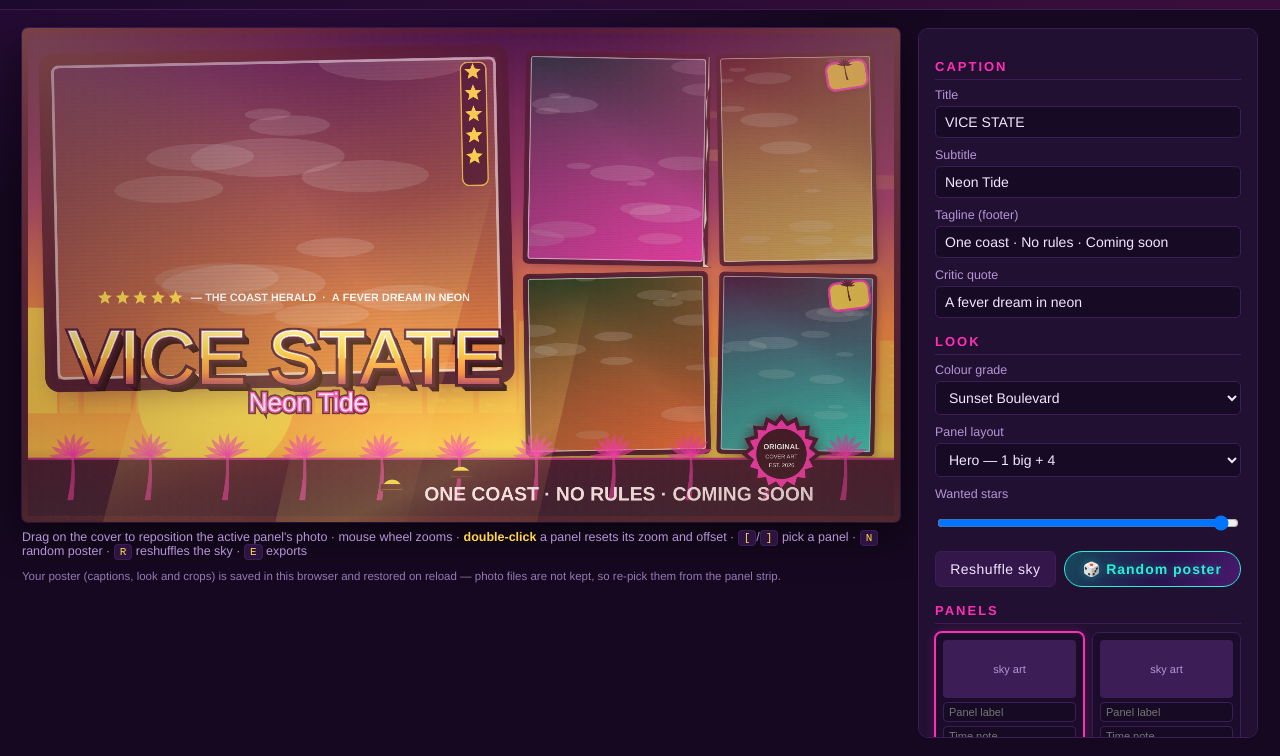
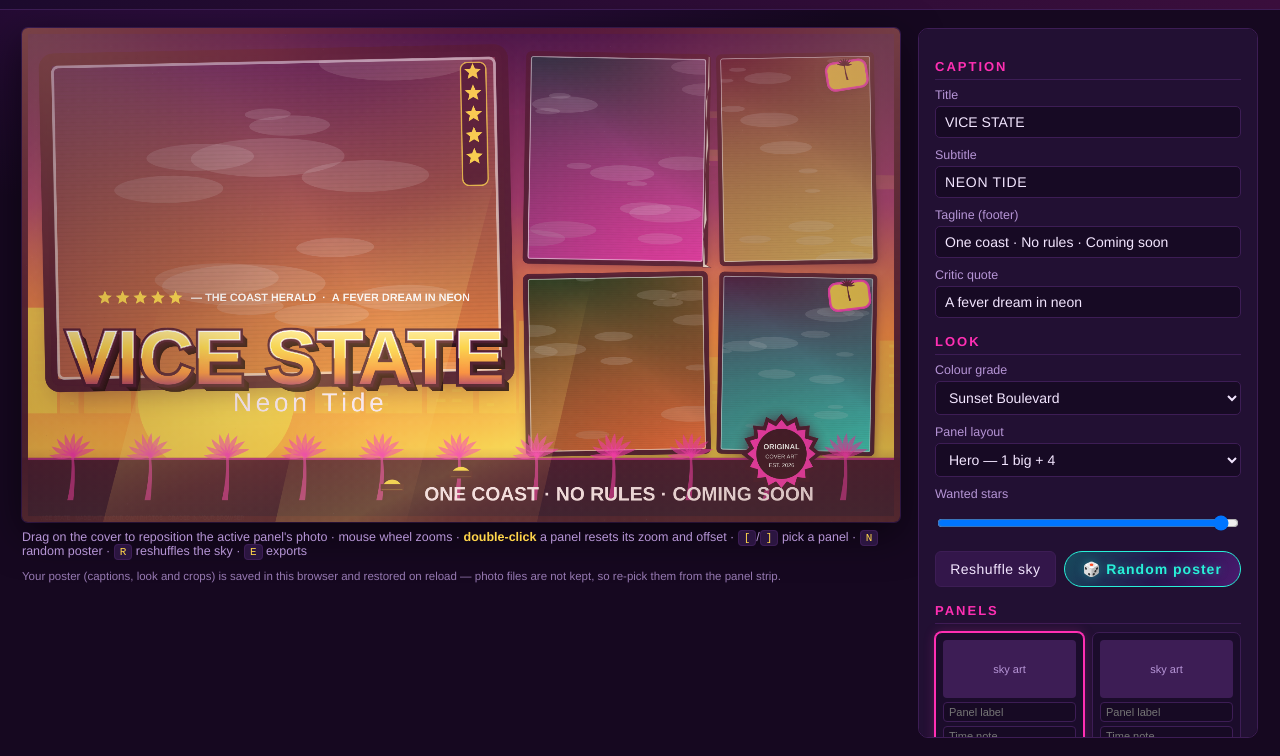
Before and after one commit to andruu21/gta6-cover-art, a plain HTML site: page app/index.html in a window 1280 px wide. Shown: the part 77-833 px from the top of the page. Drawn offline with Linux system fonts and the light colour scheme.

Commit message:
Font-free polish: weight constants, tracking

```diff
--- a/app/src/cover.js
+++ b/app/src/cover.js
@@ -8,7 +8,7 @@
 // a tilted rounded sticker chip carrying a palm glyph, and the whole grade is
 // a touch warmer because the sky's hot stop now gets an extra alpha boost.
 
-import { FONT_DISPLAY, FONT_BODY, defaultFontStack } from "./fonts.js";
+import { FONT_DISPLAY, FONT_BODY, WEIGHT, defaultFontStack } from "./fonts.js";
 export { defaultFontStack };
 
 // ---------- colour palettes ----------
@@ -287,19 +287,35 @@ function panelShadow(ctx, rect, pal) {
 // ---------- lettering ----------
 // Shrink the font size until the text fits maxW, so a long caption can never
 // overflow the poster or collide with the seal badge.
-function fitTitleSize(ctx, text, size, maxW, weight = "") {
-  ctx.font = `${weight}${Math.round(size)}px ${FONT_DISPLAY}`;
+function fitTitleSize(ctx, text, size, maxW, weight = WEIGHT.TITLE) {
+  ctx.font = `${weight ? weight + " " : ""}${Math.round(size)}px ${FONT_DISPLAY}`;
   while (size > 10 && ctx.measureText(text).width > maxW) {
     size *= 0.94;
-    ctx.font = `${weight}${Math.round(size)}px ${FONT_DISPLAY}`;
+    ctx.font = `${weight ? weight + " " : ""}${Math.round(size)}px ${FONT_DISPLAY}`;
   }
   return size;
+}
+
+// letter-spaced drawing: canvas has no portable letterSpacing, so the
+// subtitle is drawn one glyph at a time with a fixed tracking gap
+function trackedText(ctx, text, cx, y, tracking) {
+  const chars = [...text];
+  const widths = chars.map(c => ctx.measureText(c).width);
+  const total = widths.reduce((a, b) => a + b, 0) + tracking * (chars.length - 1);
+  let x = cx - total / 2;
+  const prevAlign = ctx.textAlign;
+  ctx.textAlign = "left";
+  chars.forEach((c, i) => {
+    ctx.fillText(c, x, y);
+    x += widths[i] + tracking;
+  });
+  ctx.textAlign = prevAlign;
 }
 
 function outlineText(ctx, text, cx, y, size, pal, extrude, maxW) {
   ctx.save();
   size = fitTitleSize(ctx, text, size, maxW);
-  ctx.font = `${Math.round(size)}px ${FONT_DISPLAY}`;
+  ctx.font = `${WEIGHT.TITLE} ${Math.round(size)}px ${FONT_DISPLAY}`;
   ctx.textAlign = "center";
   ctx.textBaseline = "alphabetic";
   // extruded shadow layers (down-right)
@@ -335,19 +351,19 @@ function outlineText(ctx, text, cx, y, size, pal, extrude, maxW) {
   return size;
 }
 
-function scriptText(ctx, text, cx, y, size, pal) {
+function scriptText(ctx, text, cx, y, size, pal, tracking = size * .05) {
   ctx.save();
-  ctx.font = `${size}px ${FONT_BODY}`;
+  ctx.font = `${WEIGHT.SUBTITLE} ${size}px ${FONT_BODY}`;
   ctx.textAlign = "center";
   ctx.textBaseline = "alphabetic";
   ctx.lineWidth = size * .22;
   ctx.strokeStyle = pal.deep;
-  ctx.strokeText(text, cx, y);
+  trackedText(ctx, text, cx, y, tracking);
   ctx.lineWidth = size * .1;
   ctx.strokeStyle = pal.neon;
-  ctx.strokeText(text, cx, y);
+  trackedText(ctx, text, cx, y, tracking);
   ctx.fillStyle = "#ffe9f7";
-  ctx.fillText(text, cx, y);
+  trackedText(ctx, text, cx, y, tracking);
   ctx.restore();
 }
 
@@ -659,7 +675,7 @@ export async function renderCover(canvas, state) {
       ctx.save();
       ctx.translate(r.cx, r.cy); ctx.rotate(r.tilt * Math.PI / 180);
       const fs = r.h * .075;
-      ctx.font = `600 ${fs}px ${FONT_BODY}`;
+      ctx.font = `${WEIGHT.LABEL} ${fs}px ${FONT_BODY}`;
       const tw = ctx.measureText(photo.label.toUpperCase()).width;
       const bw = tw + fs * 1.1, bx = -r.w/2 + r.w*.02, by = -r.h/2 + r.h*.025;
       ctx.fillStyle = rgba(pal.deep, .88);
@@ -671,7 +687,7 @@ export async function renderCover(canvas, state) {
       ctx.fillText(photo.label.toUpperCase(), bx + fs * .5, by + fs * .6);
       if (photo.time) {
         ctx.fillStyle = rgba(pal.glow, .9);
-        ctx.font = `400 ${fs * .72}px ${FONT_BODY}`;
+        ctx.font = `${WEIGHT.BODY} ${fs * .72}px ${FONT_BODY}`;
         ctx.fillText(photo.time.toUpperCase(), bx + fs * .5, by + fs * 1.25);
       }
       ctx.restore();
@@ -707,8 +723,8 @@ export async function renderCover(canvas, state) {
     const quote = (state.quote || "A fever dream in neon").toUpperCase();
     ctx.save();
     ctx.font = `600 ${qs}px ${FONT_BODY}`;
-    const qw = ctx.measureText(`— THE COAST HERALD  ·  ${quote}`).width;
-    const totalW = state.stars * starSize * 1.25 + qw + qs;
+    const quoteWidth = ctx.measureText(`— THE COAST HERALD  ·  ${quote}`).width;
+    const totalW = state.stars * starSize * 1.25 + quoteWidth + qs;
     const sx0 = cxTitle - totalW / 2;
     drawStars(ctx, sx0, stripY, state.stars, state.stars, starSize, pal.glow, "rgba(255,255,255,.35)");
     ctx.font = `600 ${qs}px ${FONT_BODY}`;
@@ -731,7 +747,7 @@ export async function renderCover(canvas, state) {
   }
   outlineText(ctx, (state.title || "VICE STATE").toUpperCase(), cxTitle, titleY, titleSize, pal, Math.round(titleSize * .045), titleMax);
   if (state.subtitle) {
-    scriptText(ctx, state.subtitle, cxTitle + titleSize * .3, titleY + titleSize * .36, titleSize * .34, pal);
+    scriptText(ctx, state.subtitle, cxTitle + titleSize * .3, titleY + titleSize * .36, titleSize * .34, pal, titleSize * .05);
   }
 
   // --- original seal badge (our own mark, no game logo) ---
--- a/app/src/fonts.js
+++ b/app/src/fonts.js
@@ -1,8 +1,20 @@
 // System/web-safe font stacks — no bundled font files, nothing to fetch.
 // Display face for the title, plain sans for body text and labels.
 
-export const FONT_DISPLAY = 'Impact, Haettenschweiler, "Arial Narrow Bold", sans-serif';
-export const FONT_BODY = 'Helvetica Neue, Arial, sans-serif';
+// Display chain: try condensed gothic web-safe faces first (Franklin Gothic
+// Medium ships with Windows, Anton is a common system install), then the
+// classic narrow/impactful fallbacks, and finally generic sans.
+export const FONT_DISPLAY = '"Franklin Gothic Medium", Anton, Impact, Haettenschweiler, "Arial Narrow Bold", "Arial Narrow", sans-serif';
+export const FONT_BODY = '"Helvetica Neue", Helvetica, Arial, sans-serif';
+
+// Weight constants — canvas font strings and CSS both pull from here so the
+// poster and the UI never drift apart.
+export const WEIGHT = {
+  TITLE: 700,
+  SUBTITLE: 400,
+  LABEL: 600,
+  BODY: 400,
+};
 
 export function displayFontStack() {
   return FONT_DISPLAY;
--- a/app/style.css
+++ b/app/style.css
@@ -8,11 +8,14 @@
   --accent-soft: rgba(255, 47, 179, .25);
   --gold: #ffd54a;
   --cyan: #28f0d8;
+  /* font stacks mirror app/src/fonts.js (FONT_DISPLAY / FONT_BODY) */
+  --font-display: "Franklin Gothic Medium", Anton, Impact, Haettenschweiler, "Arial Narrow Bold", "Arial Narrow", sans-serif;
+  --font-body: "Helvetica Neue", Helvetica, Arial, sans-serif;
 }
 * { box-sizing: border-box; }
 body {
   margin: 0;
-  font-family: Helvetica Neue, Arial, sans-serif;
+  font-family: var(--font-body);
   background: radial-gradient(1200px 700px at 20% -10%, #3a1050 0%, var(--bg) 55%);
   color: var(--text);
   min-height: 100vh;
@@ -56,6 +59,15 @@ body {
   padding: 1px 5px; font-size: 11px; color: var(--gold);
 }
 .saved-note { font-size: 11.5px; opacity: .8; }
+
+/* Subtitle input: mirrors the canvas subtitle tracking (titleSize * .05 in
+   cover.js) so the UI hint reads like the drawn poster lettering. */
+.field input#subtitle {
+  font-family: var(--font-display);
+  letter-spacing: .05em;
+  text-transform: uppercase;
+}
+.field input#subtitle::placeholder { letter-spacing: .05em; }
 
 .controls {
   background: var(--panel);
```
